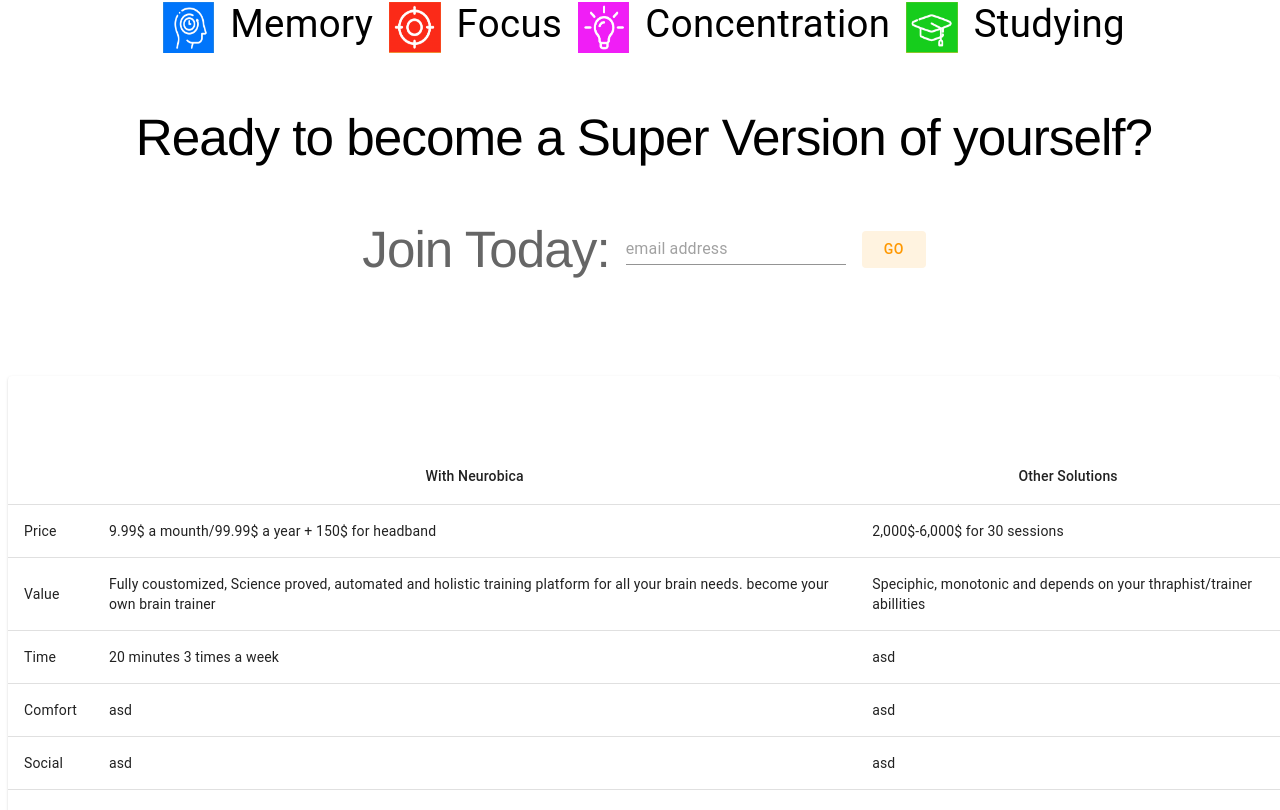
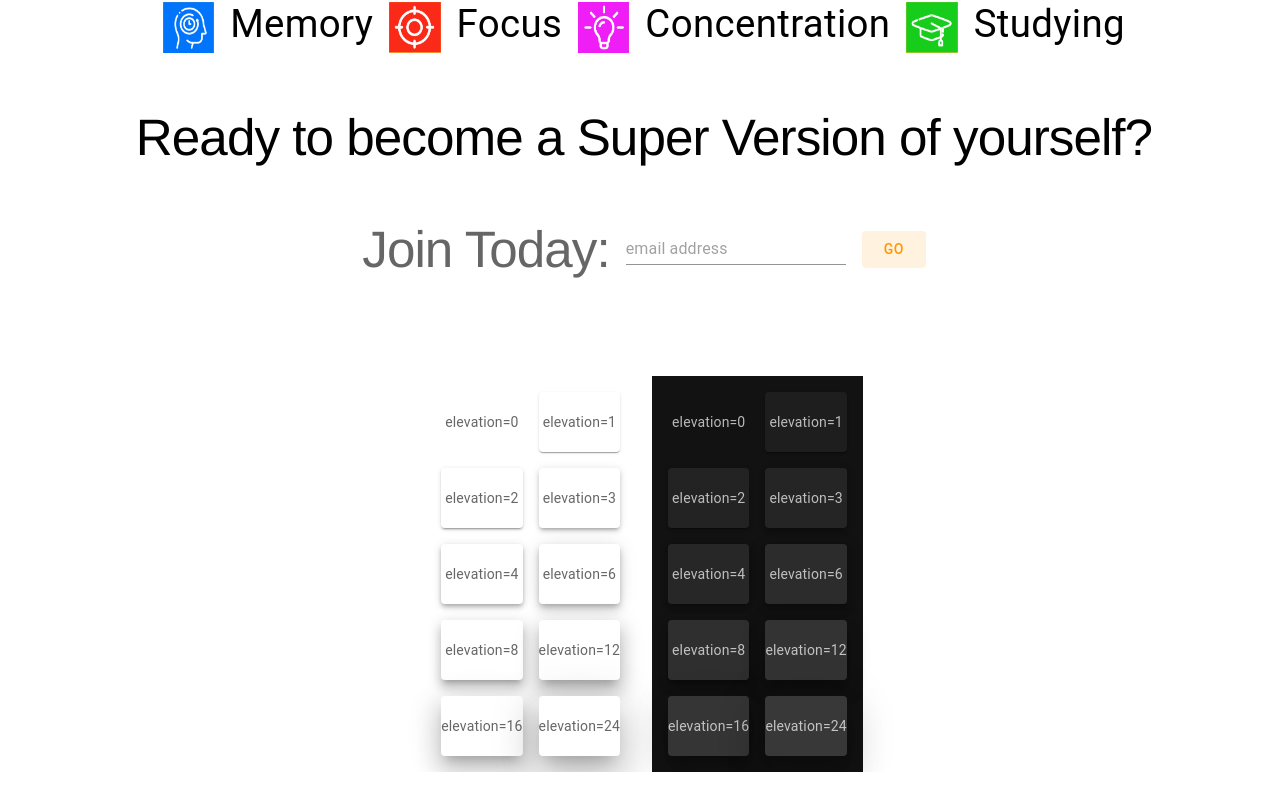
Before and after one commit to MNPCMW6444/neurobica-sites-landingpage, a React (Create React App) app: page / in a window 1280 px wide. Shown: the part 520-1330 px from the top of the page. After the commit the page ends 1292 px from the top, so only its background shows below. Built offline with nearby package versions, Linux system fonts and the light colour scheme.

Commit message:
Update Michael.tsx

```diff
--- a/src/Michael.tsx
+++ b/src/Michael.tsx
@@ -1,65 +1,44 @@
-import Table from "@mui/material/Table";
-import TableBody from "@mui/material/TableBody";
-import TableCell from "@mui/material/TableCell";
-import TableHead from "@mui/material/TableHead";
-import TableRow from "@mui/material/TableRow";
-import Paper from "@mui/material/Paper";
-import TableContainer from "@mui/material/TableContainer";
+import * as React from 'react';
+import Grid from '@mui/material/Grid';
+import Paper from '@mui/material/Paper';
+import Box from '@mui/material/Box';
+import { createTheme, ThemeProvider, styled } from '@mui/material/styles';
 
-export default function Michael() {
+const Item = styled(Paper)(({ theme }) => ({
+  ...theme.typography.body2,
+  textAlign: 'center',
+  color: theme.palette.text.secondary,
+  height: 60,
+  lineHeight: '60px',
+}));
+
+const darkTheme = createTheme({ palette: { mode: 'dark' } });
+const lightTheme = createTheme({ palette: { mode: 'light' } });
+
+export default function Elevation() {
   return (
-    <TableContainer component={Paper} sx={{ height: "100vh" }}>
-      <br />
-      <br />
-      <br />
-      <br />
-      <Table
-        aria-label="simple table"
-        sx={{ alignItems: "center", justifyContent: "center" }}
-      >
-        <TableHead>
-          <TableRow>
-            <TableCell></TableCell>
-            <TableCell align="center">With Neurobica</TableCell>
-            <TableCell align="center">Other Solutions</TableCell>
-          </TableRow>
-        </TableHead>
-        <TableBody>
-          <TableRow>
-            <TableCell>Price</TableCell>
-            <TableCell>
-              9.99$ a mounth/99.99$ a year + 150$ for headband{" "}
-            </TableCell>
-            <TableCell>2,000$-6,000$ for 30 sessions</TableCell>
-          </TableRow>
-          <TableRow>
-            <TableCell>Value</TableCell>
-            <TableCell>
-              Fully coustomized, Science proved, automated and holistic training
-              platform for all your brain needs. become your own brain trainer{" "}
-            </TableCell>
-            <TableCell>
-              Speciphic, monotonic and depends on your thraphist/trainer
-              abillities
-            </TableCell>
-          </TableRow>
-          <TableRow>
-            <TableCell>Time</TableCell>
-            <TableCell>20 minutes 3 times a week</TableCell>
-            <TableCell>asd</TableCell>
-          </TableRow>
-          <TableRow>
-            <TableCell>Comfort</TableCell>
-            <TableCell>asd</TableCell>
-            <TableCell>asd</TableCell>
-          </TableRow>
-          <TableRow>
-            <TableCell>Social</TableCell>
-            <TableCell>asd</TableCell>
-            <TableCell>asd</TableCell>
-          </TableRow>
-        </TableBody>
-      </Table>
-    </TableContainer>
+    <Grid container spacing={2}>
+      {[lightTheme, darkTheme].map((theme, index) => (
+        <Grid item xs={6} key={index}>
+          <ThemeProvider theme={theme}>
+            <Box
+              sx={{
+                p: 2,
+                bgcolor: 'background.default',
+                display: 'grid',
+                gridTemplateColumns: { md: '1fr 1fr' },
+                gap: 2,
+              }}
+            >
+              {[0, 1, 2, 3, 4, 6, 8, 12, 16, 24].map((elevation) => (
+                <Item key={elevation} elevation={elevation}>
+                  {`elevation=${elevation}`}
+                </Item>
+              ))}
+            </Box>
+          </ThemeProvider>
+        </Grid>
+      ))}
+    </Grid>
   );
 }
```
